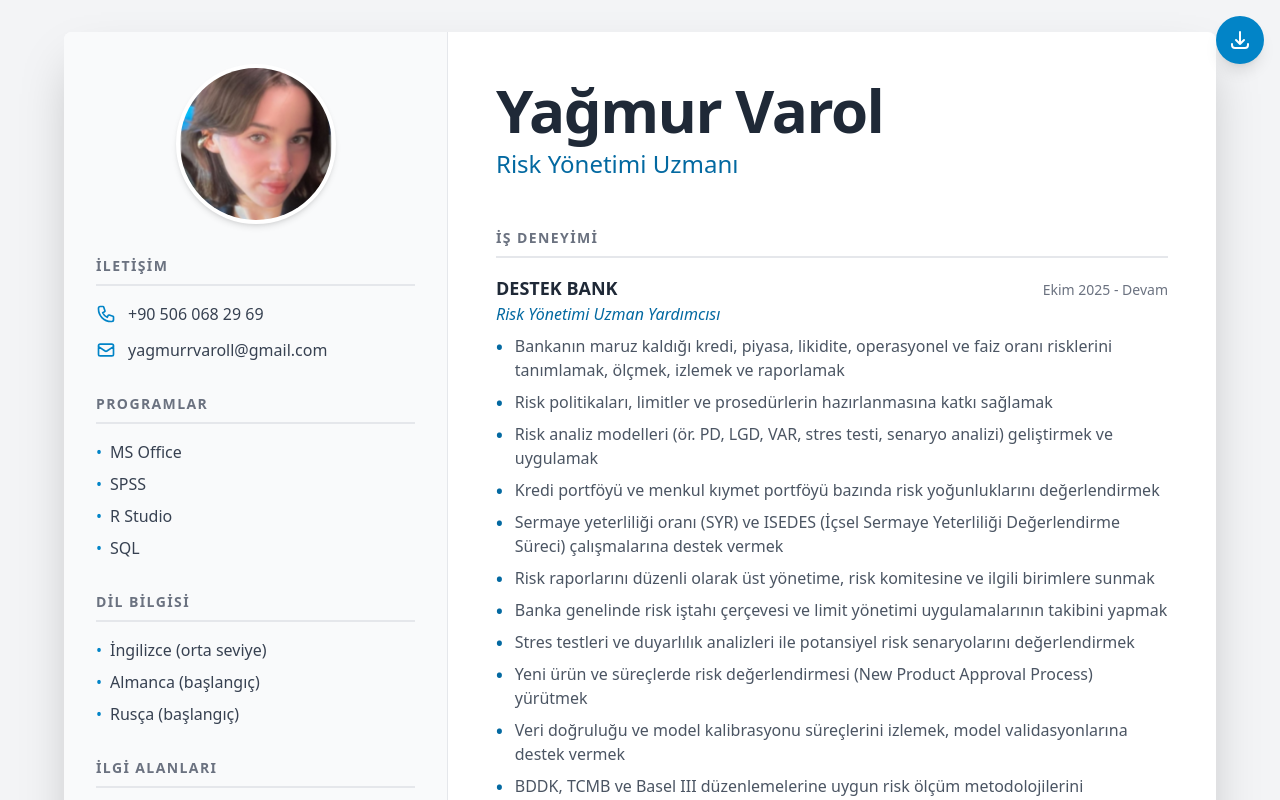
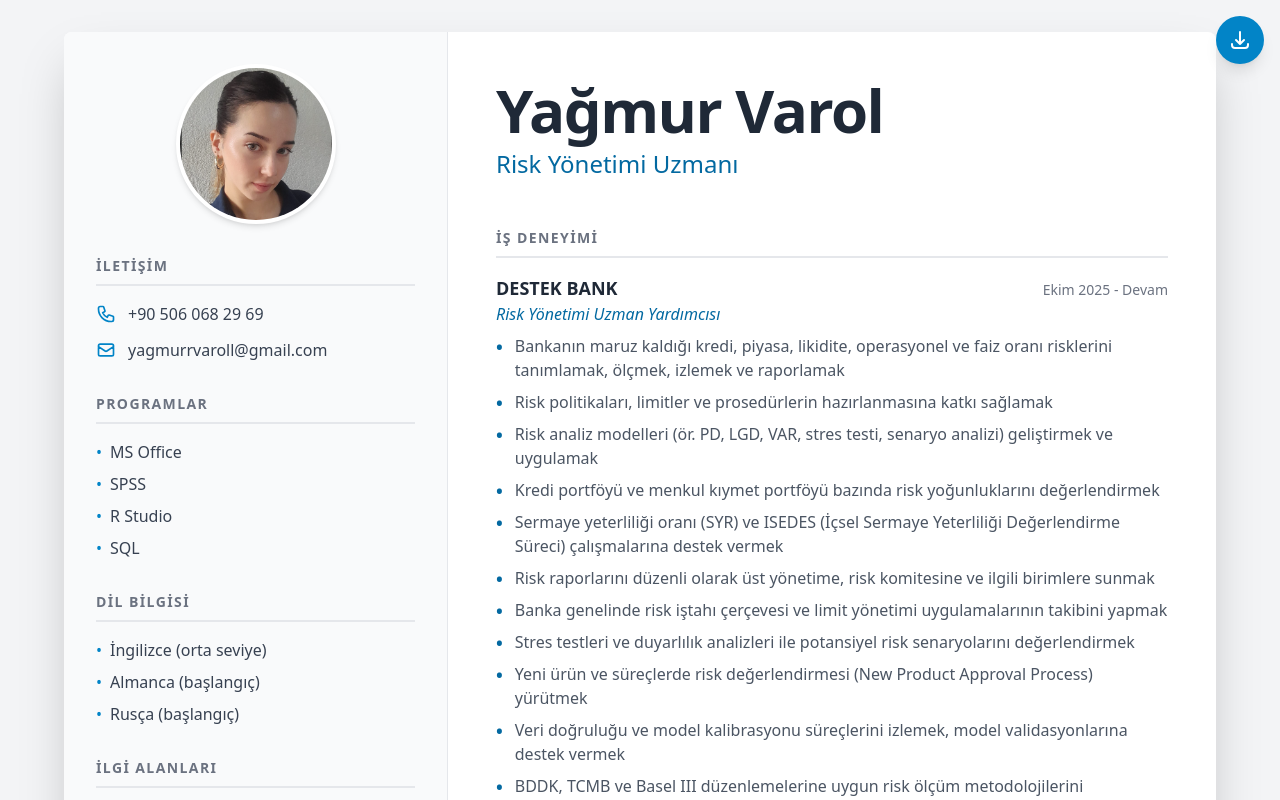
Before and after one commit to Battlelamb/digital-cv-yagmur-varol, a React (Vite) app: page / in a window 1280 px wide. Shown: the top 800 px of the page. Built offline with nearby package versions, Linux system fonts and the light colour scheme.

Commit message:
changed the profile image

```diff
--- a/App.tsx
+++ b/App.tsx
@@ -14,7 +14,7 @@ declare global {
 const cvData: CvData = {
   name: 'Yağmur Varol',
   title: 'Risk Yönetimi Uzmanı',
-  photoUrl: '/profile-2.png',
+  photoUrl: '/profile2.png',
   contact: {
     phone: '+90 506 068 29 69',
     email: 'yagmurrvaroll@gmail.com',
```
Also changed, not shown: public/profile2.png (added).
